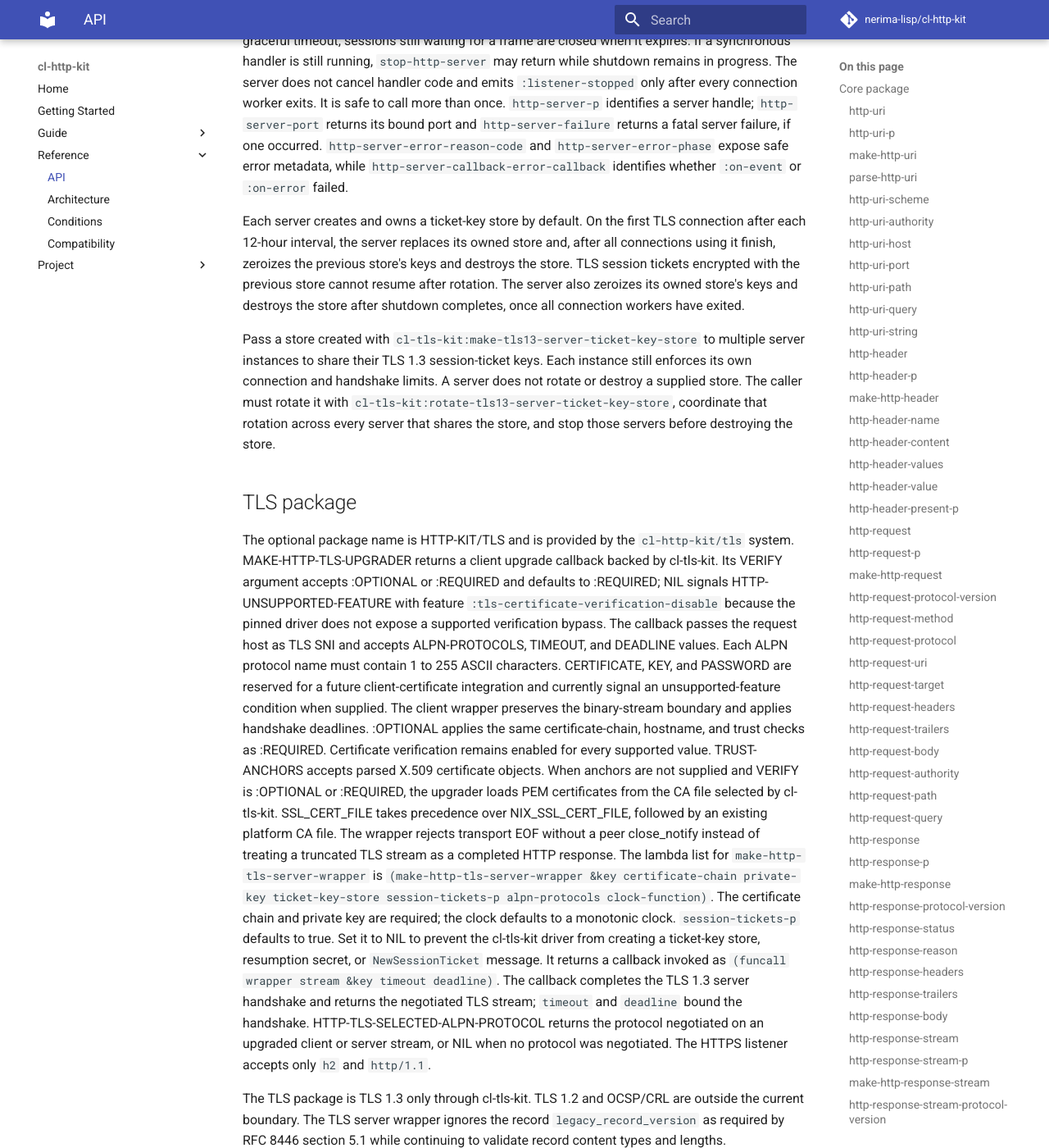
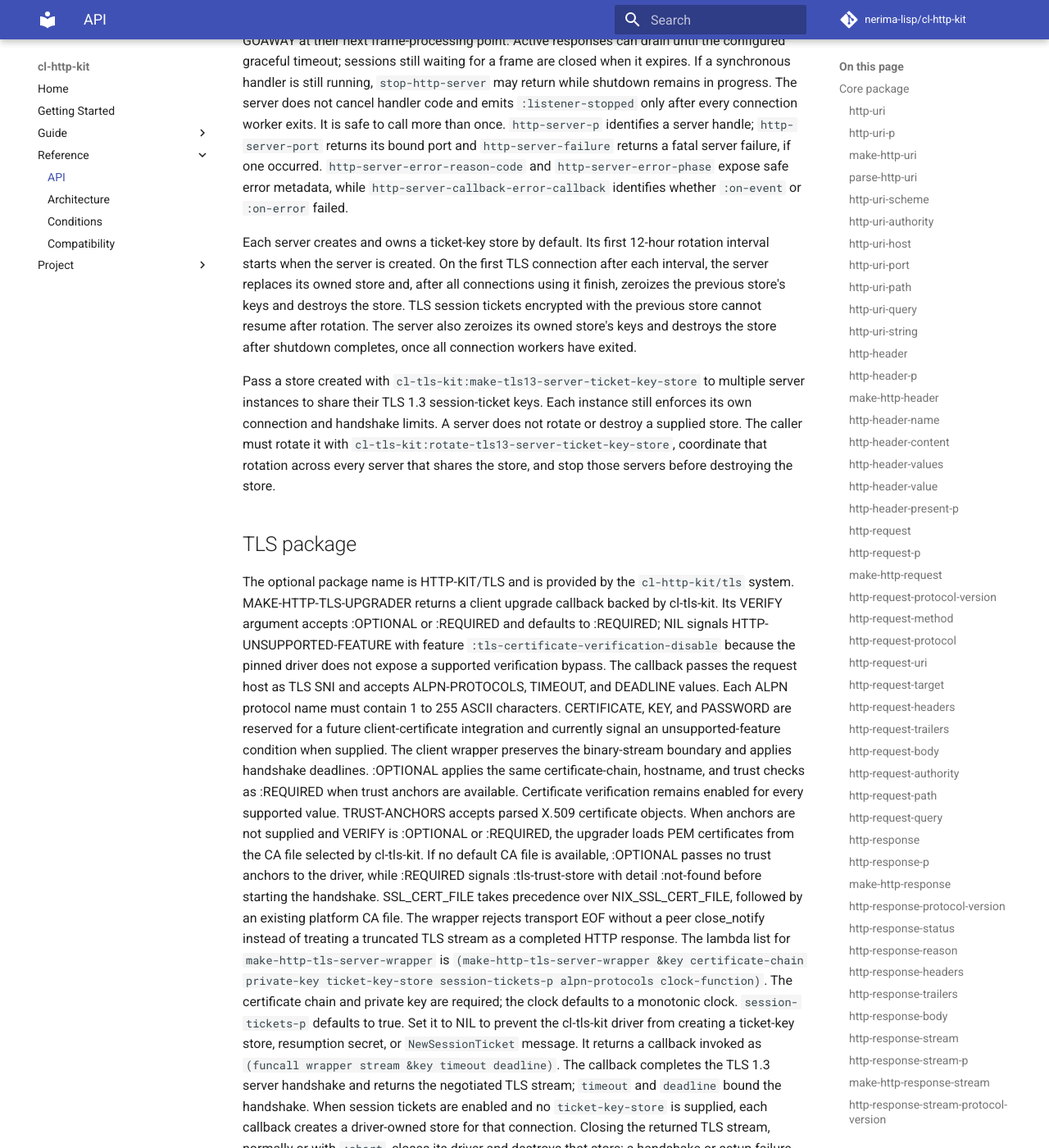
Before and after one commit to nerima-lisp/cl-http-kit, an MkDocs documentation site: the page built from docs/src/reference/api.md, in a window 1280 px wide and 1400 px high, scrolled down 22463 px. Shown: the whole window at 82% size. Built offline with MkDocs 1.6.1 and Material for MkDocs 9.7.7, drawn with Linux system fonts in a browser that asks for light colours; comment, search, counter and statistics services are not loaded; some of the changed text lies outside the part shown.

Commit message:
fix(tls): close wrapper-owned ticket stores

```diff
--- a/docs/src/reference/api.md
+++ b/docs/src/reference/api.md
@@ -4,7 +4,8 @@ This page documents the primary exported symbols of the registered ASDF
 systems. Package definition files remain authoritative for lower-level and
 auxiliary exports not described here.
 
-The registered systems in this checkout are version 0.4.1.
+The registered systems in this checkout declare version 0.4.1. This reference
+describes the current checkout and may include unreleased changes.
 
 ## Core package
 
@@ -997,8 +998,9 @@ and `http-server-error-phase` expose safe error metadata, while
 `http-server-callback-error-callback` identifies whether `:on-event` or
 `:on-error` failed.
 
-Each server creates and owns a ticket-key store by default. On the first TLS
-connection after each 12-hour interval, the server replaces its owned store
+Each server creates and owns a ticket-key store by default. Its first 12-hour
+rotation interval starts when the server is created. On the first TLS
+connection after each interval, the server replaces its owned store
 and, after all connections using it finish, zeroizes the previous store's keys
 and destroys the store. TLS session tickets encrypted with the previous store
 cannot resume after rotation. The server also zeroizes its owned store's keys
@@ -1028,10 +1030,13 @@ PASSWORD are reserved for a future client-certificate integration and currently
 signal an unsupported-feature condition when supplied. The client wrapper
 preserves the binary-stream boundary and applies handshake deadlines.
 :OPTIONAL applies the same certificate-chain, hostname, and trust checks as
-:REQUIRED. Certificate verification remains enabled for every supported value.
-TRUST-ANCHORS accepts parsed X.509 certificate objects. When anchors are not
-supplied and VERIFY is :OPTIONAL or :REQUIRED, the upgrader loads PEM
-certificates from the CA file selected by cl-tls-kit. SSL_CERT_FILE takes
+:REQUIRED when trust anchors are available. Certificate verification remains
+enabled for every supported value. TRUST-ANCHORS accepts parsed X.509
+certificate objects. When anchors are not supplied and VERIFY is :OPTIONAL or
+:REQUIRED, the upgrader loads PEM certificates from the CA file selected by
+cl-tls-kit. If no default CA file is available, :OPTIONAL passes no trust
+anchors to the driver, while :REQUIRED signals :tls-trust-store with detail
+:not-found before starting the handshake. SSL_CERT_FILE takes
 precedence over NIX_SSL_CERT_FILE, followed by an existing platform CA file.
 The wrapper rejects transport EOF without a peer close_notify instead of
 treating a truncated TLS stream as a completed HTTP response.
@@ -1044,7 +1049,16 @@ the cl-tls-kit driver from creating a ticket-key store, resumption secret, or
 `NewSessionTicket` message. It returns a callback invoked as
 `(funcall wrapper stream &key timeout deadline)`. The callback completes the
 TLS 1.3 server handshake and returns the negotiated TLS stream; `timeout` and
-`deadline` bound the handshake.
+`deadline` bound the handshake. When session tickets are enabled and no
+`ticket-key-store` is supplied, each callback creates a driver-owned store for
+that connection. Closing the returned TLS stream, normally or with `:abort`,
+closes its driver and destroys that store; a handshake or setup failure also
+closes the driver. A supplied store remains caller-owned when a connection
+closes. To resume sessions across connections handled by this wrapper, pass the
+same store with `:ticket-key-store` on each invocation and destroy it only after
+all connections using it have closed. The HTTPS listener instead owns one
+default store shared by its connections; its shutdown and rotation lifecycle is
+unchanged.
 HTTP-TLS-SELECTED-ALPN-PROTOCOL returns the protocol negotiated on an upgraded
 client or server stream, or NIL when no protocol was negotiated. The HTTPS
 listener accepts only `h2` and `http/1.1`.
@@ -2019,7 +2033,9 @@ Retry-After.
 
 ### `http-client-wall-clock-function`
 
-Return the configured monotonic timing function.
+Return the configured monotonic timing function used for deadlines. The
+accessor's `wall-clock` name is historical; this function does not return
+wall-clock time.
 
 ### `http-client-sleep-function`
 
```
Also changed, not shown: docs/src/project/changelog.md (+3 -0 lines), 2 other files.
